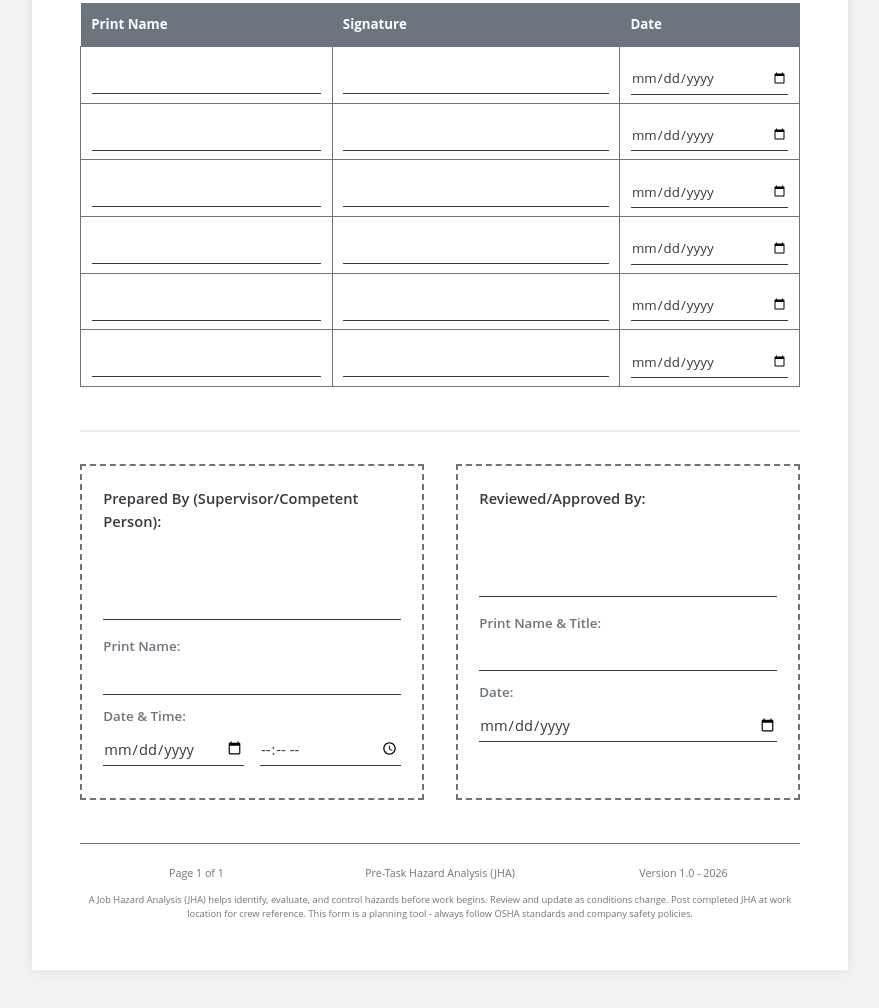
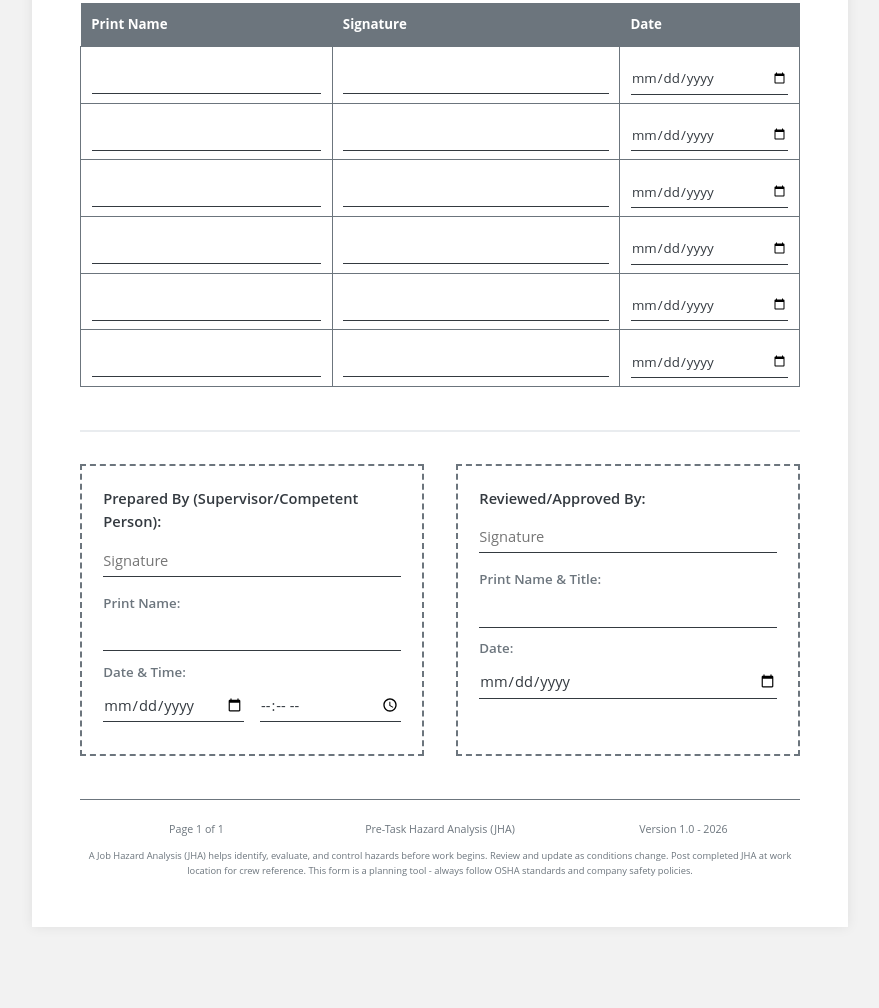
Before and after one commit to Workplace-Safety/Pre-Task-Hazard-Analysis-, a plain HTML site: page index.html in a window 1280 px wide. Shown: the part 2221-3229 px from the top of the page, without its empty margins (200-1079 px from the left). After the commit the page ends 3196 px from the top, so only its background shows below. Drawn offline with Linux system fonts and the light colour scheme.

Commit message:
Replace signature lines with textareas for input

```diff
--- a/index.html
+++ b/index.html
@@ -231,7 +231,7 @@
     <div class="signature-section">
         <div class="signature-box">
             <span class="signature-label">Prepared By (Supervisor/Competent Person):</span>
-            <div class="signature-line"></div>
+            <textarea class="info-input signature-input" rows="1" placeholder="Signature"></textarea>
             <div class="info-field" style="margin-top: 12pt;">
                 <span class="info-label">Print Name:</span>
                 <textarea class="info-input" rows="1"></textarea>
@@ -246,7 +246,7 @@
         </div>
         <div class="signature-box">
             <span class="signature-label">Reviewed/Approved By:</span>
-            <div class="signature-line"></div>
+            <textarea class="info-input signature-input" rows="1" placeholder="Signature"></textarea>
             <div class="info-field" style="margin-top: 12pt;">
                 <span class="info-label">Print Name &amp; Title:</span>
                 <textarea class="info-input" rows="1"></textarea>
```
